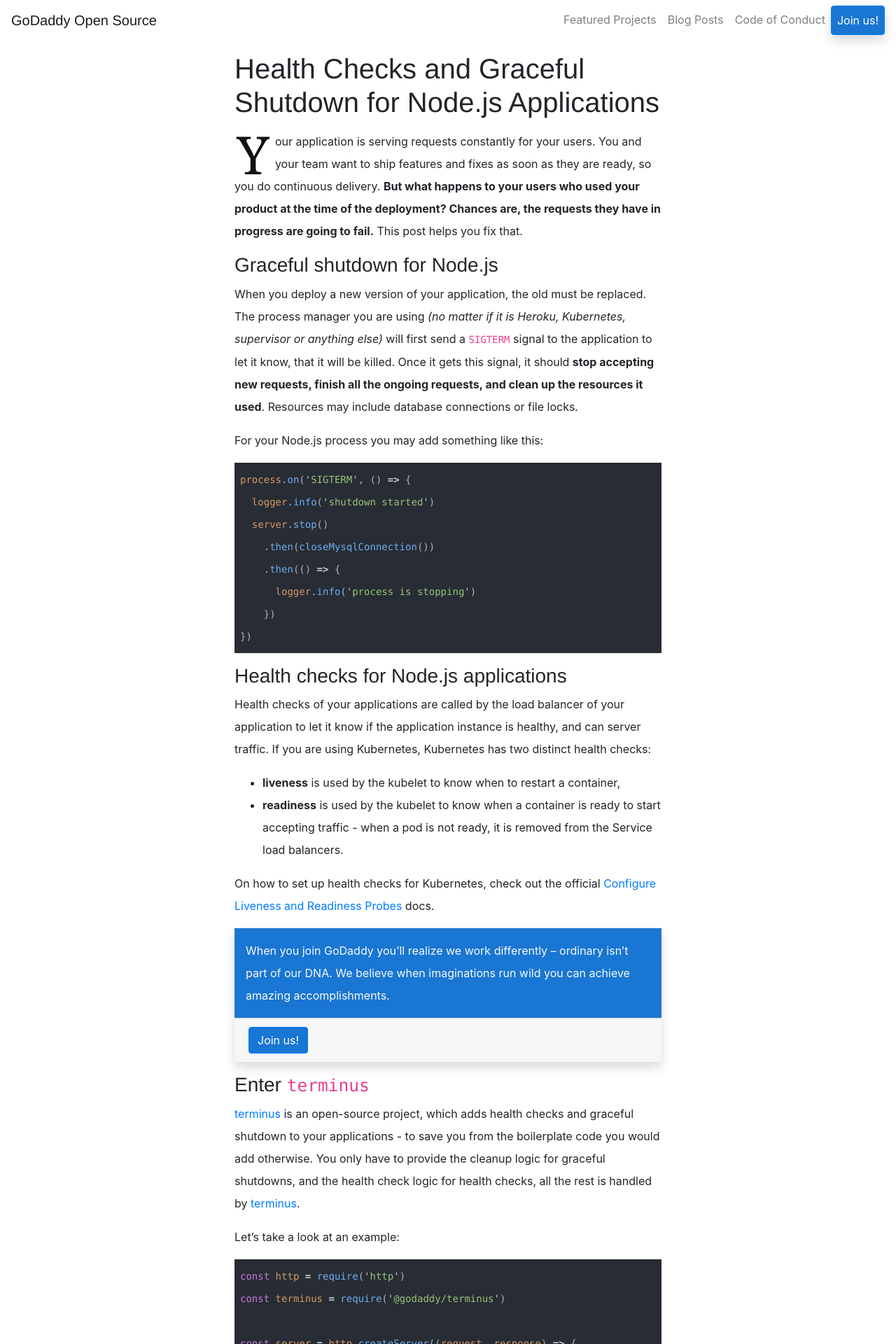
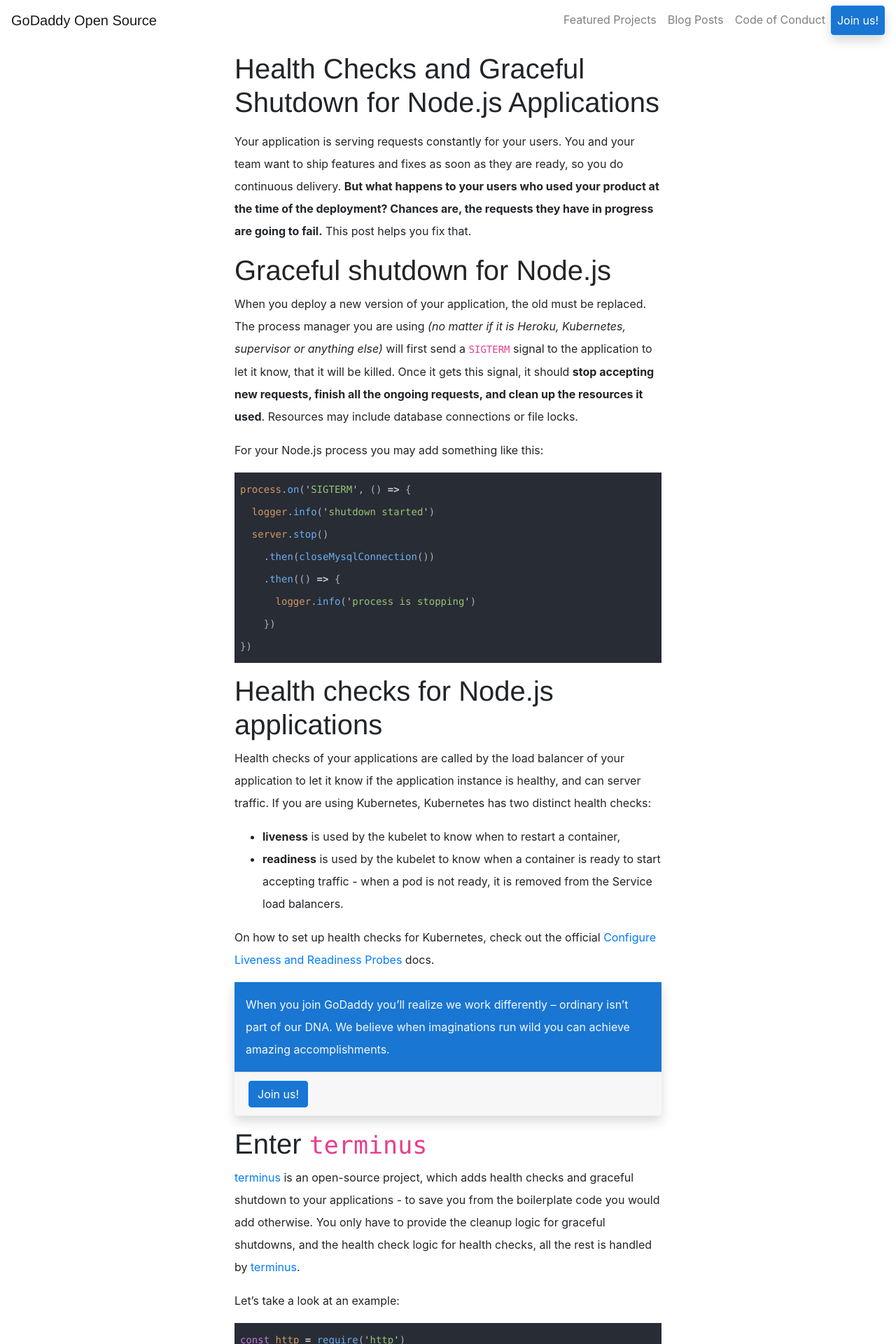
Before and after one commit to godaddy/godaddy.github.io, a Jekyll site: the page built from _posts/2018-02-22-announcing-terminus.md, in a window 1280 px wide. Shown: the top 1920 px of the page at 70% size. Built offline with Jekyll 4.4.1, drawn with Linux system fonts in a browser that asks for light colours; nearby versions of some CDN libraries; some web fonts are replaced.

Commit message:
Move drop cap changes to another PR.

````diff
--- a/_posts/2018-02-22-announcing-terminus.md
+++ b/_posts/2018-02-22-announcing-terminus.md
@@ -11,9 +11,9 @@
     photo: https://avatars2.githubusercontent.com/u/2174968?s=460
 ---
 
-<span class="text-drop-cap">Y</span>our application is serving requests constantly for your users. You and your team want to ship features and fixes as soon as they are ready, so you do continuous delivery. **But what happens to your users who used your product at the time of the deployment? Chances are, the requests they have in progress are going to fail.** This post helps you fix that.
+Your application is serving requests constantly for your users. You and your team want to ship features and fixes as soon as they are ready, so you do continuous delivery. **But what happens to your users who used your product at the time of the deployment? Chances are, the requests they have in progress are going to fail.** This post helps you fix that.
 
-### Graceful shutdown for Node.js
+# Graceful shutdown for Node.js
 
 When you deploy a new version of your application, the old must be replaced. The process manager you are using *(no matter if it is Heroku, Kubernetes, supervisor or anything else)* will first send a `SIGTERM` signal to the application to let it know, that it will be killed. Once it gets this signal, it should **stop accepting new requests, finish all the ongoing requests, and clean up the resources it used**. Resources may include database connections or file locks.
 
@@ -30,7 +30,7 @@
 })
 ```
 
-### Health checks for Node.js applications
+# Health checks for Node.js applications
 
 Health checks of your applications are called by the load balancer of your application to let it know if the application instance is healthy, and can server traffic. If you are using Kubernetes, Kubernetes has two distinct health checks:
 
@@ -41,7 +41,7 @@
 
 {% include component/cta.html %}
 
-### Enter `terminus`
+# Enter `terminus`
 
 [terminus](https://github.com/godaddy/terminus) is an open-source project, which adds health checks and graceful shutdown to your applications - to save you from the boilerplate code you would add otherwise. You only have to provide the cleanup logic for graceful shutdowns, and the health check logic for health checks, all the rest is handled by [terminus](https://github.com/godaddy/terminus).
 
--- a/_stylesheets/base/_typography.scss
+++ b/_stylesheets/base/_typography.scss
@@ -31,14 +31,3 @@
 .text-font-headline {
   font-family: $text-headline-stack;
 }
-
-.text-drop-cap {
-  color: $black-base;
-  float: left;
-  font-family: Georgia, Cambria, "Times New Roman", Times, serif;
-  font-size: 75px;
-  line-height: 60px;
-  padding-top: 4px;
-  padding-right: 8px;
-  padding-left: 3px;
-}
````
Also changed, not shown: _posts/2018-04-02-introducing-eslint-plugin-i18n-json.md (+1 -1 lines), _posts/2018-05-02-kubernetes-introduction-for-developers.md (+1 -1 lines), _posts/2018-05-15-jiractl.md (+1 -1 lines).
